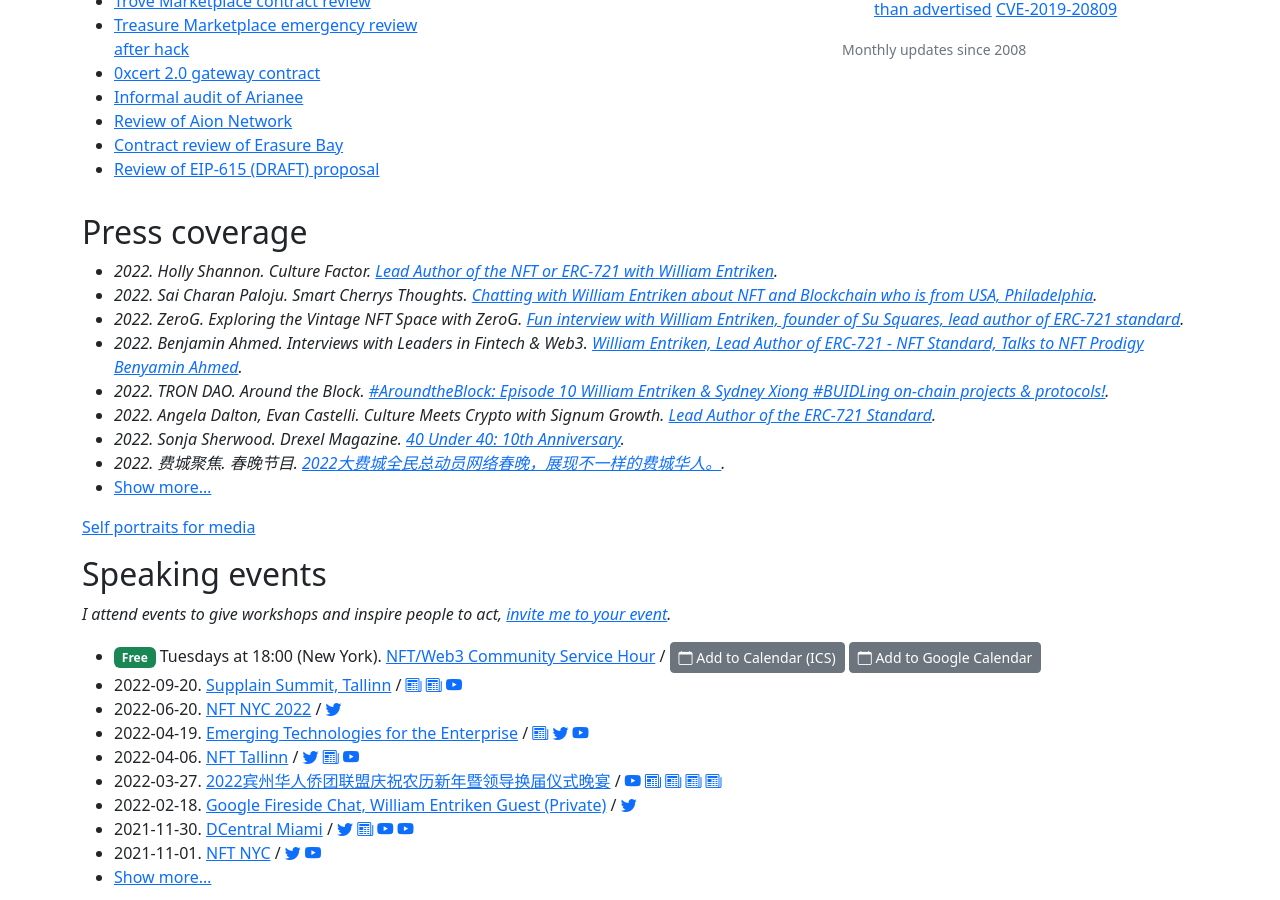
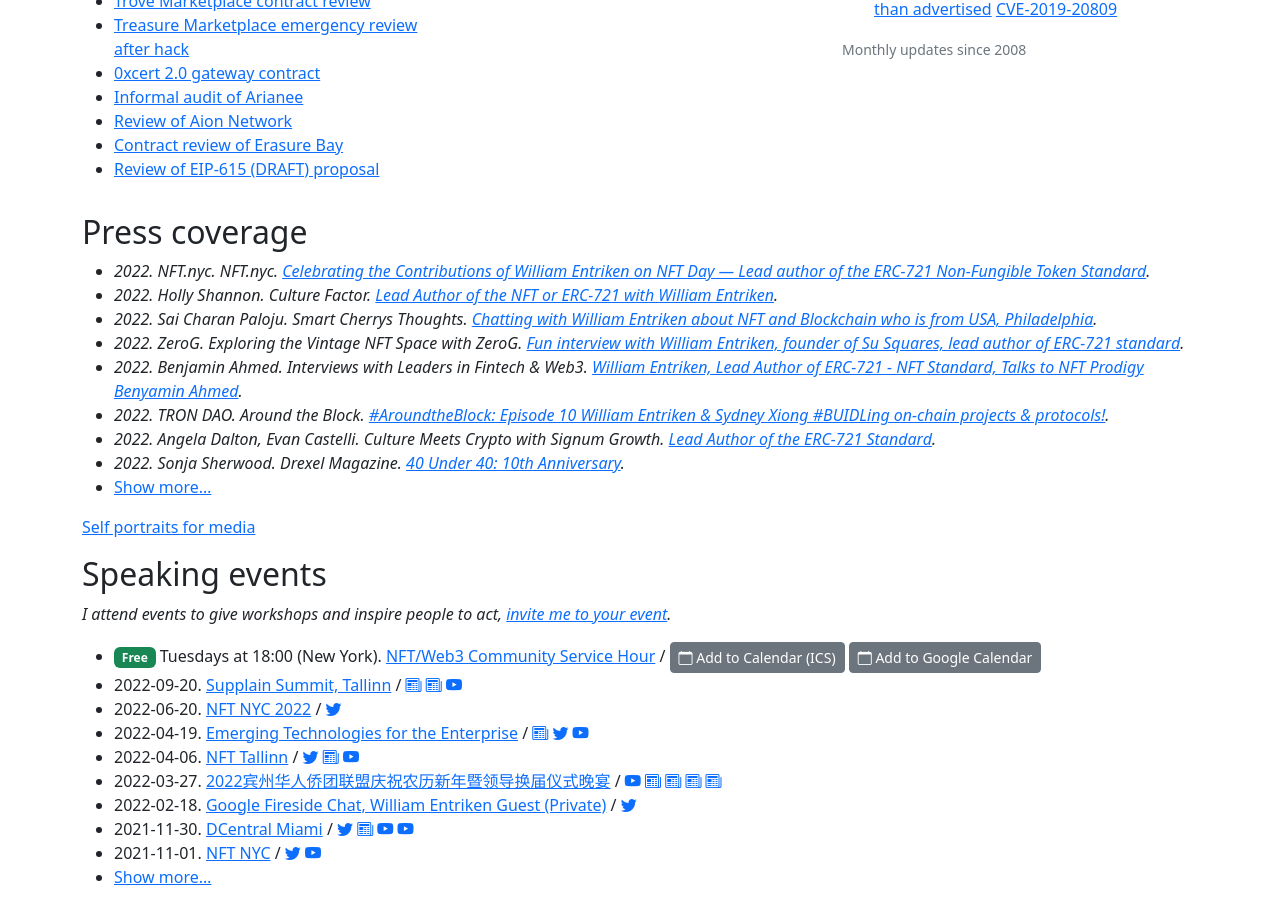
Before and after one commit to fulldecent/phor.net, a Jekyll site: the page built from index.html, in a window 1280 px wide and 900 px high, scrolled down 1228 px. Built offline with Jekyll 4.4.1, drawn with Linux system fonts in a browser that asks for light colours; nearby versions of some CDN libraries; comment, search, counter and statistics services are not loaded.

Commit message:
add nft nyc article

```diff
--- a/_data/press-coverage.json
+++ b/_data/press-coverage.json
@@ -1,4 +1,11 @@
 [
+  {
+    "date": "2022-09-20",
+    "authors": ["NFT.nyc"],
+    "publication": "NFT.nyc",
+    "url": "https://nftnyc.medium.com/celebrating-the-contributions-of-william-entriken-on-nft-day-lead-author-of-the-erc-721-7a959e3aa863",
+    "title": "Celebrating the Contributions of William Entriken on NFT Day — Lead author of the ERC-721 Non-Fungible Token Standard"
+  },
   {
     "date": "2022-09-01",
     "authors": ["Holly Shannon"],
```
